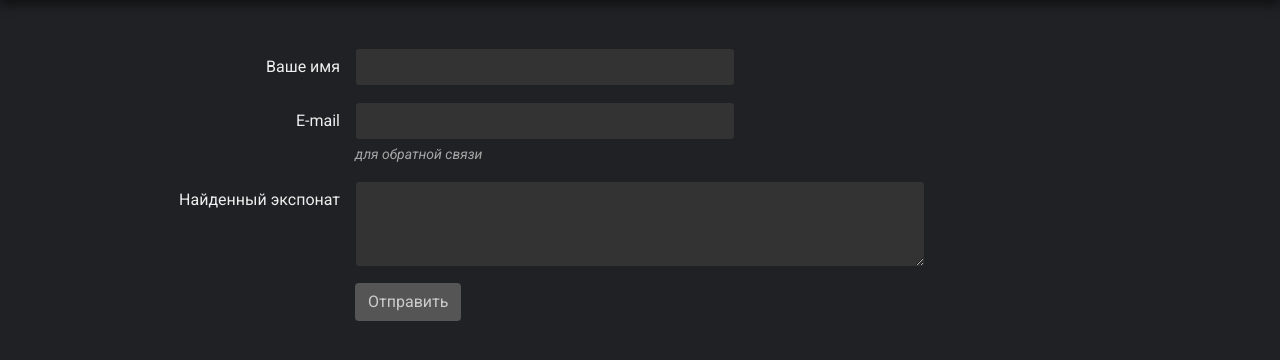
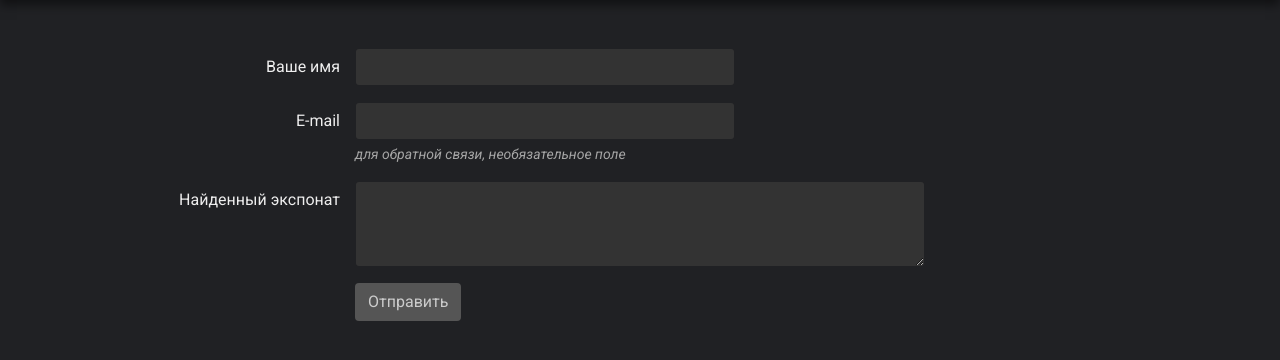
Before and after one commit to project-six/it-museum, a Django app: page /propose/ in a window 1280 px wide. Shown: the part 60-420 px from the top of the page. Run offline with Django 3.2, Linux system fonts and the light colour scheme; parts of the project's set-up code (start-up, migrations or seed data) failed here and were passed over; some libraries are stand-ins or nearby versions.

Commit message:
Clarify the clarifying message

```diff
--- a/museum/templates/propose.html
+++ b/museum/templates/propose.html
@@ -30,7 +30,7 @@
             <input type="email" class="form-control propose-field col-md-4" id="email" name="email">
         </div>
         <div class="row">
-            <p class="offset-md-3 propose-email-description">для обратной связи</p>
+            <p class="offset-md-3 propose-email-description">для обратной связи, необязательное поле</p>
         </div>
         <div class="form-group row">
             <label class="col-md-3 col-form-label text-right" for="description">Найденный экспонат</label>
```
